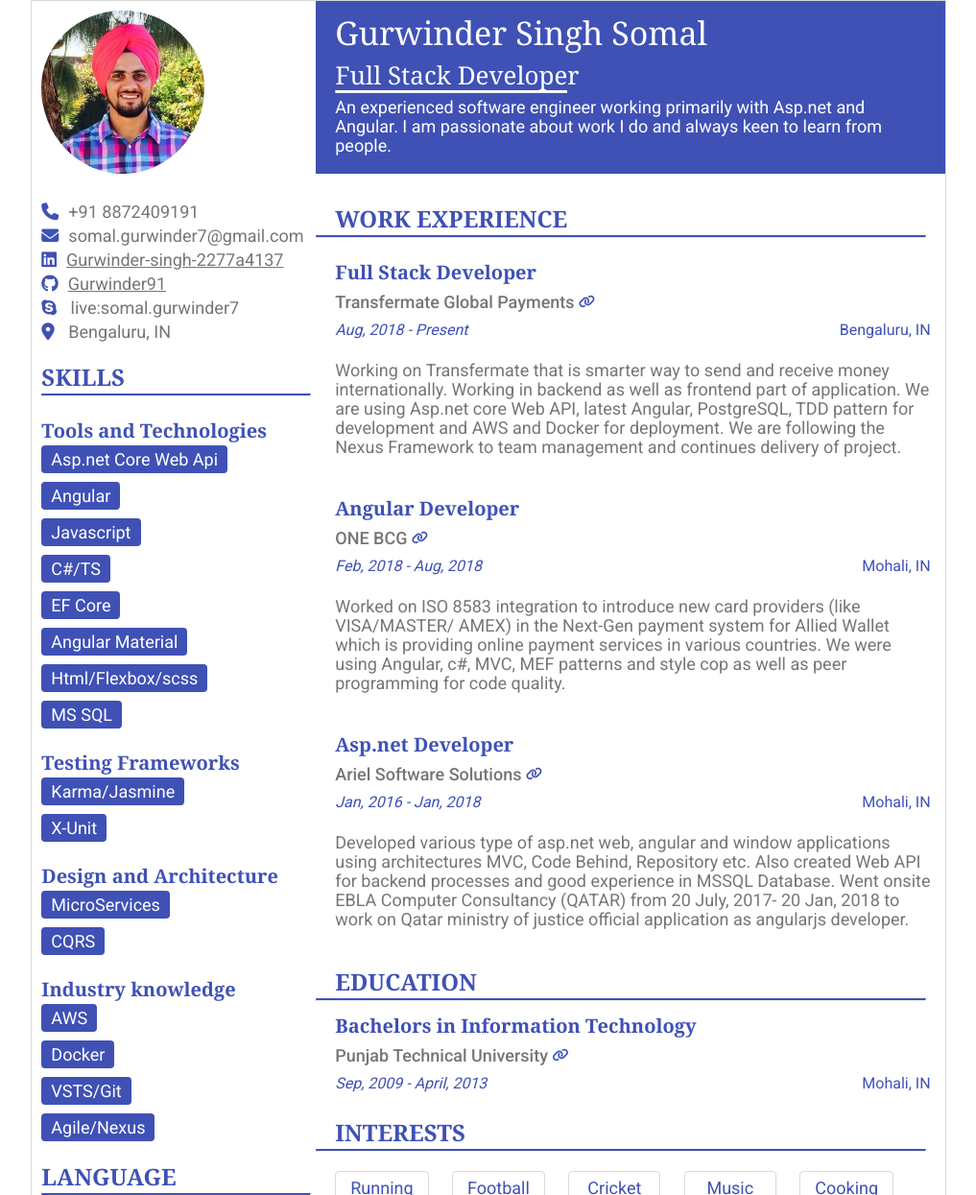
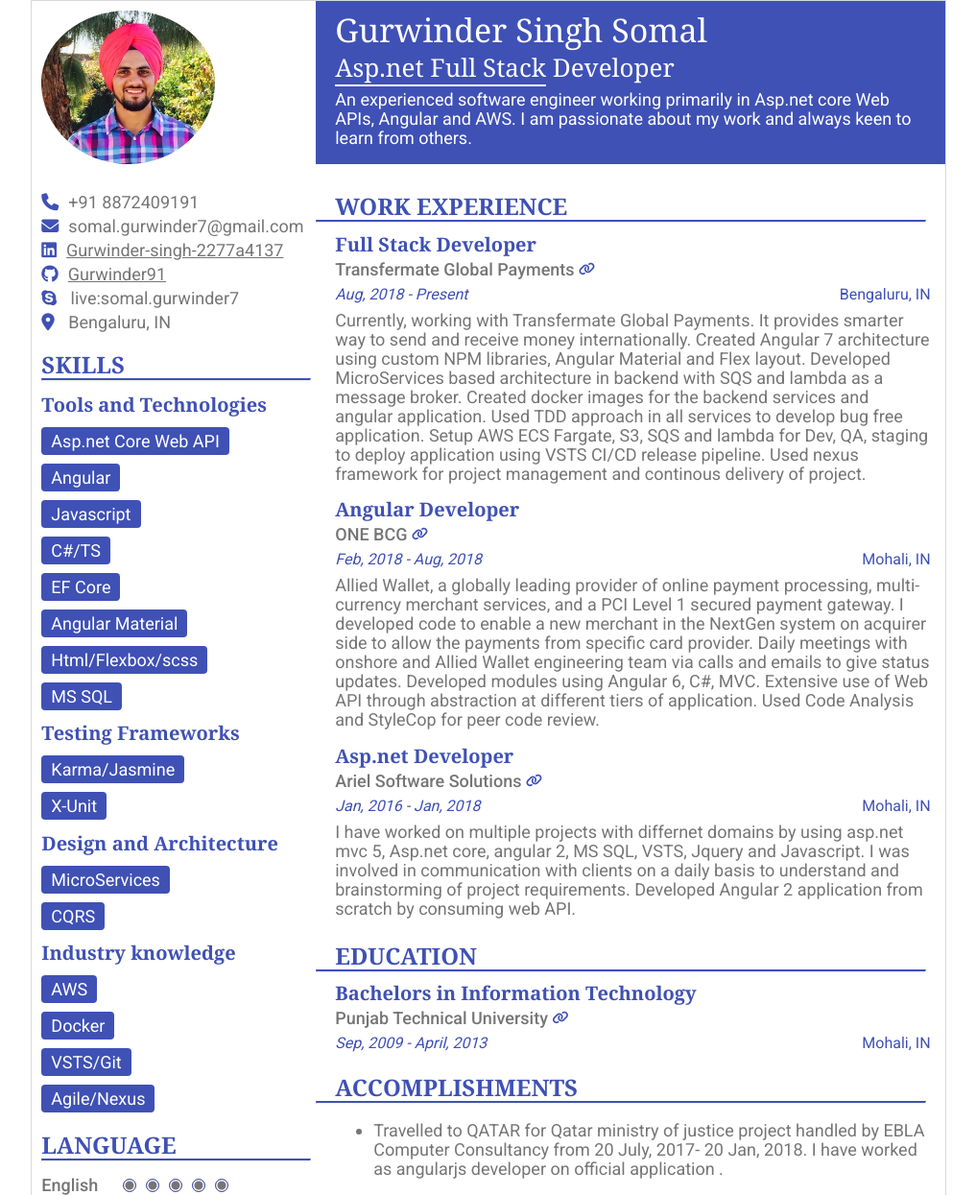
Before and after one commit to Gurwinder91/MyResume, a plain HTML site: page index.html in a window 1280 px wide. Shown: the top 1245 px of the page at 96% size, without its empty margins (131-1148 px from the left). Drawn offline with Linux system fonts and the light colour scheme.

Commit message:
final resume changes

```diff
--- a/css/style.css
+++ b/css/style.css
@@ -9,30 +9,30 @@ body {
 }
 
 .title {
-  font: 400 34px/46px Georgia, serif;
+  font: 400 34px/40px Georgia, serif;
   margin: 0px 0px 5px;
 
 }
 
 .sub-title {
-  font: 400 26px/32px Georgia, serif;
+  font: 400 26px/28px Georgia, serif;
 }
 
 .heading {
-  font: 600 24px/34px Georgia, serif;
+  font: 600 24px/28px Georgia, serif;
   margin: 0px 0px 5px;
 }
 
 .sub-heading-1 {
-  font: 600 20px/32px Georgia, serif;
+  font: 600 20px/24px Georgia, serif;
 }
 
 .sub-heading-2 {
-  font: 500 18px/30px Roboto, "Helvetica Neue", sans-serif;
+  font: 500 18px/28px Roboto, "Helvetica Neue", sans-serif;
 }
 
 .sub-heading-3 {
-  font: 400 16px/28px Roboto, "Helvetica Neue", sans-serif;
+  font: 400 16px/24px Roboto, "Helvetica Neue", sans-serif;
 }
 
 .padding-wrapper {
@@ -41,7 +41,7 @@ body {
 
 .wrapper {
   display: flex;
-  padding: 0 0 0 10px;
+  padding: 0 0 10px 10px;
   border: 1px solid rgba(0, 0, 0, 0.15);
 }
 
@@ -55,7 +55,11 @@ body {
 .education > div,
 .language > div,
 .interests > div {
-  margin: 20px 0px;
+  margin: 10.5px 0px;
+}
+
+.experience p{
+  margin: 5px 0;
 }
 
 .skills > div div {
@@ -116,10 +120,12 @@ body {
   margin-bottom: 30px;
 }
 
-.about hr{
-  border-top: 2px solid #fff;
-  width: 39%;
-  margin-bottom: 5px;
+.about span:nth-child(2) span:first-child{
+  border-bottom: 2px solid #fff;
+}
+
+.about span:nth-child(2){
+  margin-bottom:10px;
 }
 
 .left-section section:last-child,
@@ -128,8 +134,8 @@ body {
 }
 
 .left-section .my-pic img {
-  width: 170px;
-  height: 170px;
+  width: auto;
+  height: 160px;
   border-radius: 50%;
   object-fit: cover;
   padding-top:10px
@@ -155,7 +161,7 @@ body {
   background-color: #3f51b5;
   color: #fff;
   padding: 10px 20px;
-  height: 160px;
+  height: 150px;
   display: flex;
   flex-direction: column;
 }
--- a/index.html
+++ b/index.html
@@ -51,11 +51,11 @@
           <span class="apply-color heading">SKILLS</span>
           <hr />
           <div>
-            <span class="apply-color sub-heading-1">
+            <div class="apply-color sub-heading-1">
               Tools and Technologies
-            </span>
+            </div>
             <div>
-              <span>Asp.net Core Web Api</span>
+              <span>Asp.net Core Web API</span>
             </div>
             <div>
               <span>Angular</span>
@@ -80,7 +80,7 @@
             </div>
           </div>
           <div>
-            <span class="apply-color sub-heading-1">Testing Frameworks</span>
+            <div class="apply-color sub-heading-1">Testing Frameworks</div>
             <div>
               <span>Karma/Jasmine</span>
             </div>
@@ -89,8 +89,8 @@
             </div>
           </div>
           <div>
-            <span class="apply-color sub-heading-1"
-              >Design and Architecture</span
+            <div class="apply-color sub-heading-1"
+              >Design and Architecture</div
             >
             <div>
               <span>MicroServices</span>
@@ -100,7 +100,7 @@
             </div>
           </div>
           <div>
-            <span class="apply-color sub-heading-1">Industry knowledge</span>
+            <div class="apply-color sub-heading-1">Industry knowledge</div>
             <div>
               <span>AWS</span>
             </div>
@@ -156,12 +156,14 @@
       <section class="right-section">
         <section class="about">
           <span class="title">Gurwinder Singh Somal</span>
-            <span class="sub-title">Full Stack Developer</span>
-            <hr/>
+            <span class="sub-title">
+              <span>Asp.net Full Stack</span>
+              <span>Developer</span>
+            </span>
           <p>
-            An experienced software engineer working primarily with Asp.net and
-            Angular. I am passionate about work I do and always keen to learn
-            from people.
+            An experienced software engineer working primarily in Asp.net core Web APIs,
+            Angular and AWS. I am passionate about my work and always keen to learn
+            from others.
           </p>
         </section>
         <section class="experience">
@@ -184,12 +186,13 @@
               <span>Bengaluru, IN</span>
             </div>
             <p>
-              Working on Transfermate that is smarter way to send and receive
-              money internationally. Working in backend as well as frontend part
-              of application. We are using Asp.net core Web API, latest Angular,
-              PostgreSQL, TDD pattern for development and AWS and Docker for
-              deployment. We are following the Nexus Framework to team
-              management and continues delivery of project.
+              Currently, working with Transfermate Global Payments. It provides smarter way to send
+              and receive money internationally. Created Angular 7 architecture using custom NPM libraries,
+              Angular Material and Flex layout. Developed MicroServices based architecture in backend with
+              SQS and lambda as a message broker. Created docker images for the backend services and angular
+              application. Used TDD approach in all services to develop bug free application.
+              Setup AWS ECS Fargate, S3, SQS and lambda for Dev, QA, staging to deploy application using VSTS CI/CD
+              release pipeline. Used nexus framework for project management and continous delivery of project.
             </p>
           </div>
           <div class="padding-wrapper">
@@ -206,11 +209,14 @@
               <span>Mohali, IN</span>
             </div>
             <p>
-              Worked on ISO 8583 integration to introduce new card providers
-              (like VISA/MASTER/ AMEX) in the Next-Gen payment system for Allied
-              Wallet which is providing online payment services in various
-              countries. We were using Angular, c#, MVC, MEF patterns and style
-              cop as well as peer programming for code quality.
+              Allied Wallet, a globally leading provider of online payment processing,
+              multi-currency merchant services, and a PCI Level 1 secured payment gateway.
+              I developed code to enable a new merchant in the NextGen system on acquirer side to allow the
+              payments from specific card provider. Daily meetings with onshore and Allied Wallet
+              engineering team via calls and emails
+              to give status updates. Developed modules using Angular 6, C#, MVC. Extensive use of Web API
+              through abstraction at
+              different tiers of application. Used Code Analysis and StyleCop for peer code review.
             </p>
           </div>
           <div class="padding-wrapper">
@@ -227,12 +233,11 @@
               <span>Mohali, IN</span>
             </div>
             <p>
-              Developed various type of asp.net web, angular and window
-              applications using architectures MVC, Code Behind, Repository etc.
-              Also created Web API for backend processes and good experience in
-              MSSQL Database. Went onsite EBLA Computer Consultancy (QATAR) from
-              20 July, 2017- 20 Jan, 2018 to work on Qatar ministry of justice
-              official application as angularjs developer.
+              I have worked on multiple projects with differnet domains by using
+              asp.net mvc 5, Asp.net core, angular 2, MS SQL, VSTS, Jquery and Javascript.
+              I was involved in communication with clients on a daily basis to understand
+              and brainstorming of project requirements. Developed Angular 2 application from
+              scratch by consuming web API.
             </p>
           </div>
         </section>
@@ -252,6 +257,19 @@
               <i>Sep, 2009 - April, 2013</i>
               <span>Mohali, IN</span>
             </div>
+          </div>
+        </section>
+        <section class="accomplishments">
+          <span class="apply-color padding-wrapper heading">ACCOMPLISHMENTS</span>
+          <hr />
+          <div class="padding-wrapper">
+            <ul>
+              <li>
+                Travelled to QATAR for Qatar ministry of justice project handled by
+                EBLA Computer Consultancy from 20 July, 2017- 20 Jan, 2018. I have worked
+                as angularjs developer on official application .
+              </li>
+            </ul>
           </div>
         </section>
         <section class="interests">
```
